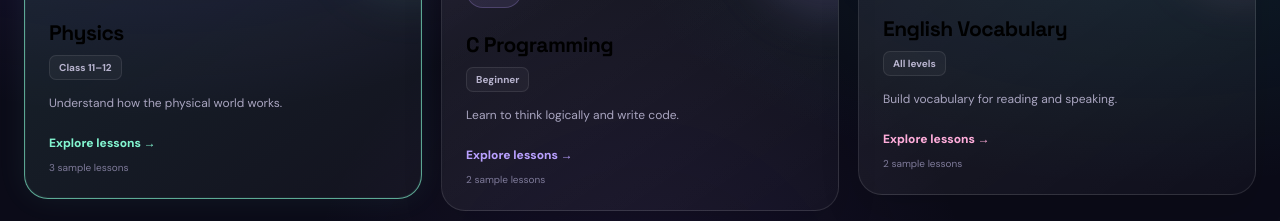
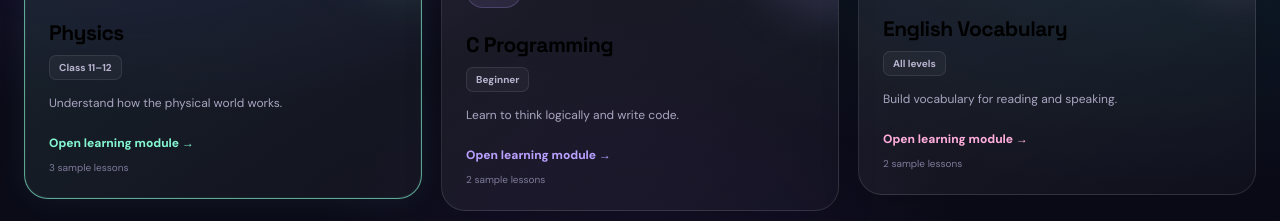
Before and after one commit to adnn-debug/learnworld, a React (Vite) app: page / in a window 1280 px wide. Shown: the part 1140-1361 px from the top of the page. Built offline with nearby package versions, Linux system fonts and the light colour scheme.

Commit message:
Clarify subject cards open learning modules

```diff
--- a/src/components/SubjectCard.tsx
+++ b/src/components/SubjectCard.tsx
@@ -26,7 +26,7 @@ export default function SubjectCard({
       <strong>{subject.name}</strong>
       <span className="level">{subject.level}</span>
       <span className="description">{subject.description}</span>
-      <span className="card-link">Explore lessons →</span>
+      <span className="card-link">Open learning module →</span>
       <span className="lesson-count">
         {subject.lessons.length} sample lessons
       </span>
```
